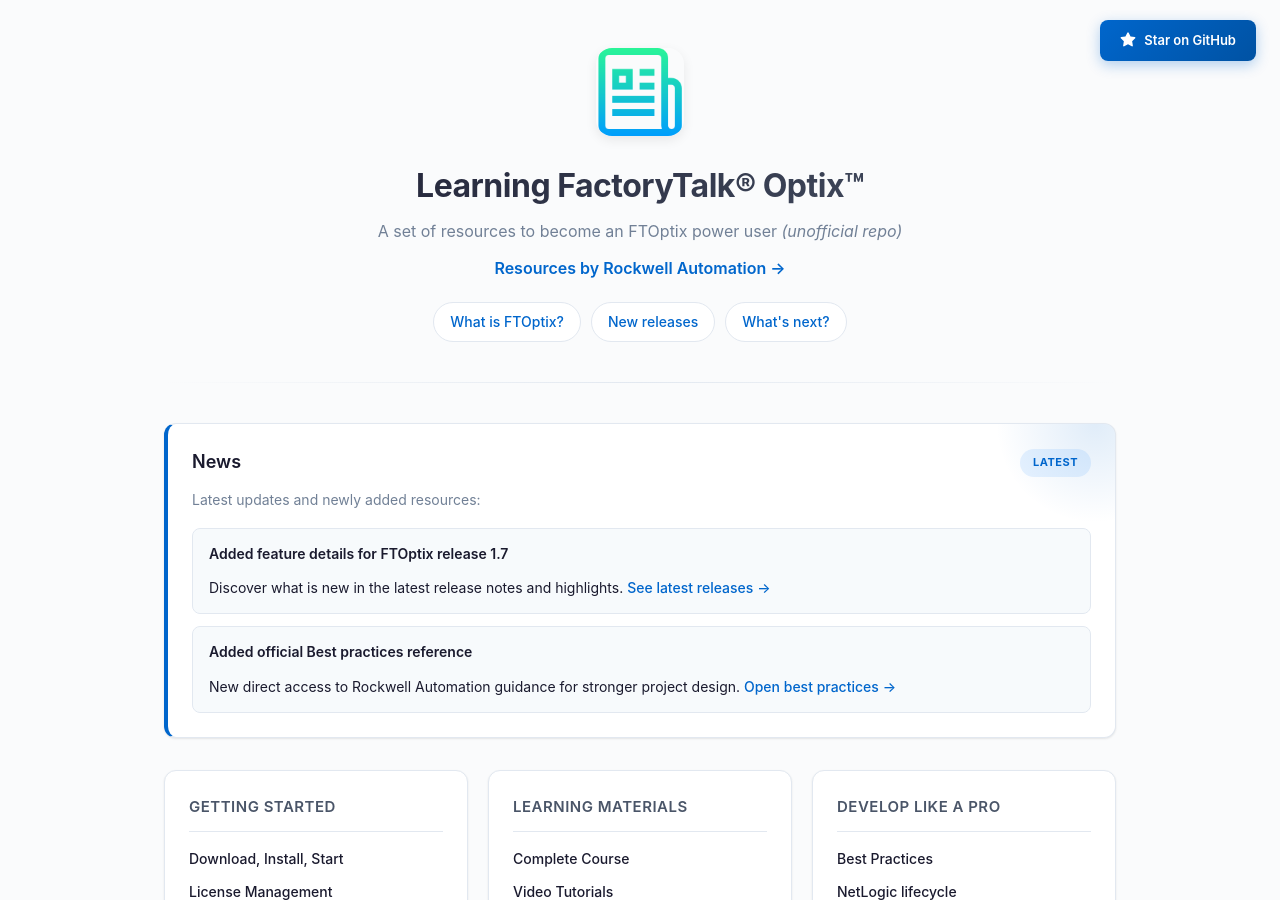
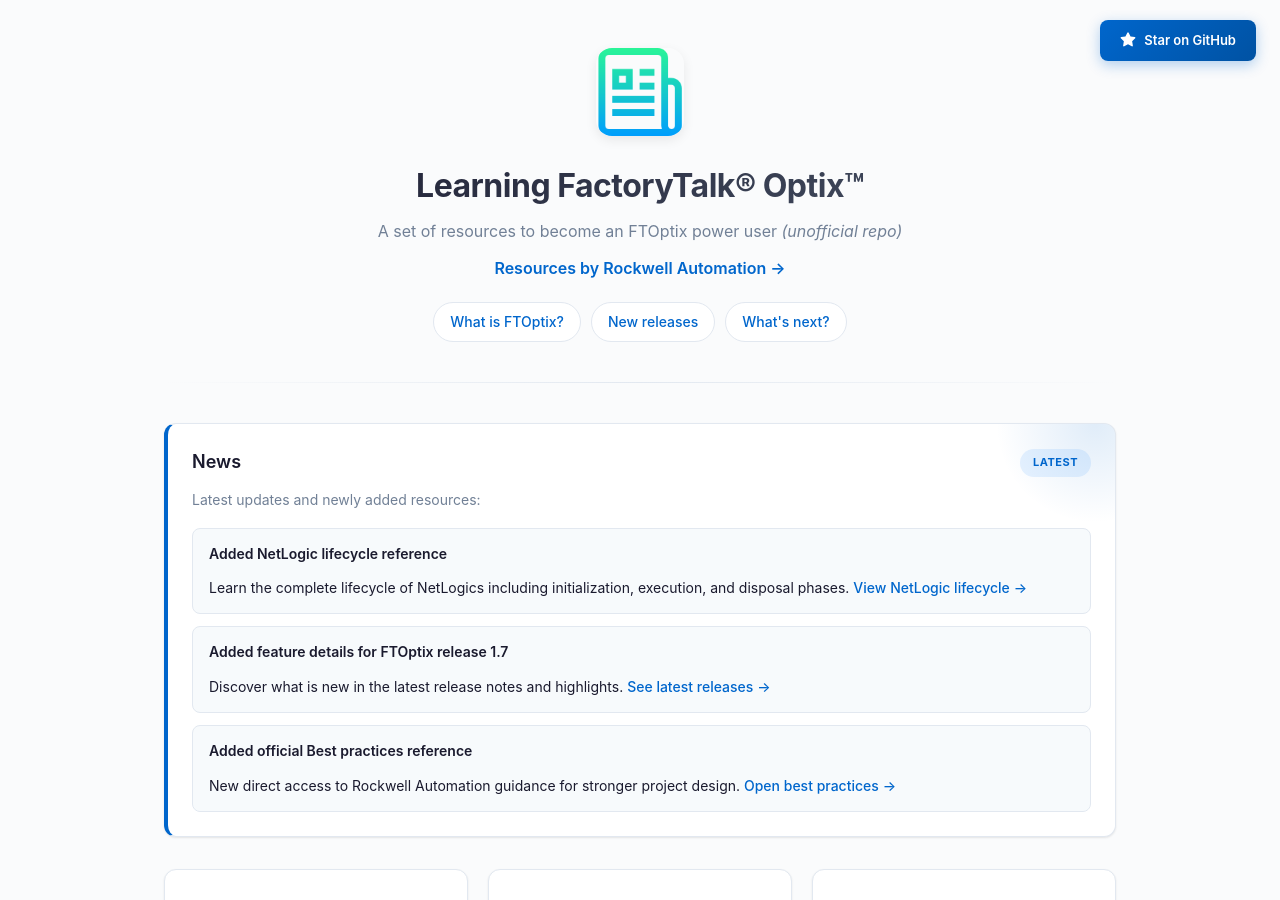
Before and after one commit to massimovar/LearningFTOptix, a Jekyll site: the page docs/index.html, which Jekyll copies as it is, in a window 1280 px wide and 900 px high. Built offline with Jekyll 4.4.1, drawn with Linux system fonts in a browser that asks for light colours.

Commit message:
news section: updated

```diff
--- a/docs/index.html
+++ b/docs/index.html
@@ -486,6 +486,11 @@
       <p>Latest updates and newly added resources:</p>
       <ul class="news-list">
         <li>
+          <span class="news-item-title">Added NetLogic lifecycle reference</span>
+          Learn the complete lifecycle of NetLogics including initialization, execution, and disposal phases.
+          <a class="news-item-link" href="https://github.com/FactoryTalk-Optix/NetLogic_CheatSheet/blob/main/pages/netlogic-lifecycle.md">View NetLogic lifecycle</a>
+        </li>
+        <li>
           <span class="news-item-title">Added feature details for FTOptix release 1.7</span>
           Discover what is new in the latest release notes and highlights.
           <a class="news-item-link" href="chapters/FTOptix_overview.html#latest-releases">See latest releases</a>
```
